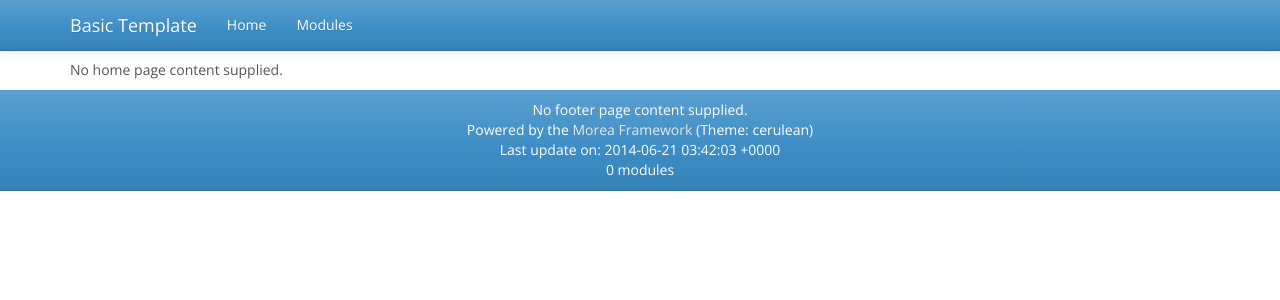
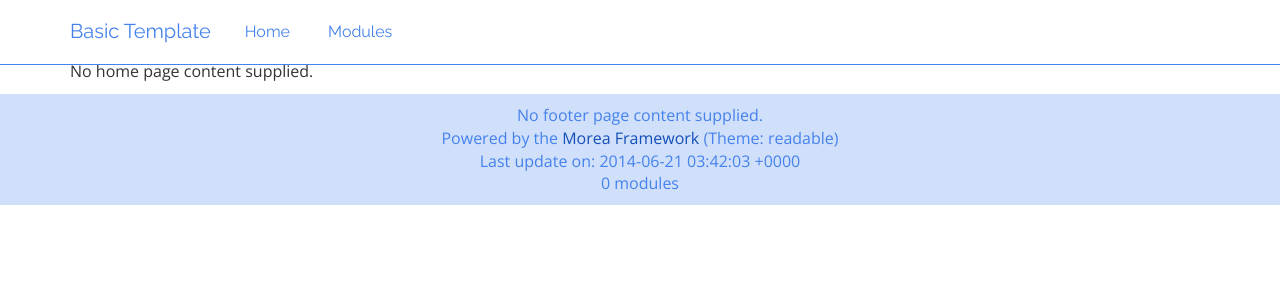
Before and after one commit to morea-framework/v2-basic-template, a Jekyll site: the page built from src/index.md, in a window 1280 px wide. Shown: the top 300 px of the page. Built offline with Jekyll 4.4.1, drawn with Linux system fonts in a browser that asks for light colours; nearby versions of some CDN libraries.

Commit message:
Updating themes

```diff
--- a/src/_config.yml
+++ b/src/_config.yml
@@ -3,4 +3,4 @@
 safe: false
 baseurl: /basic-template
 exclude: [morea]
-morea_theme: cerulean
+morea_theme: readable
```
Also changed, not shown: src/css/themes/cyborg/bootstrap.min.css, src/css/themes/flatly/bootstrap.min.css, src/css/themes/journal/bootstrap.min.css, src/css/themes/readable/bootstrap.min.css, src/css/themes/simplex/bootstrap.min.css.
